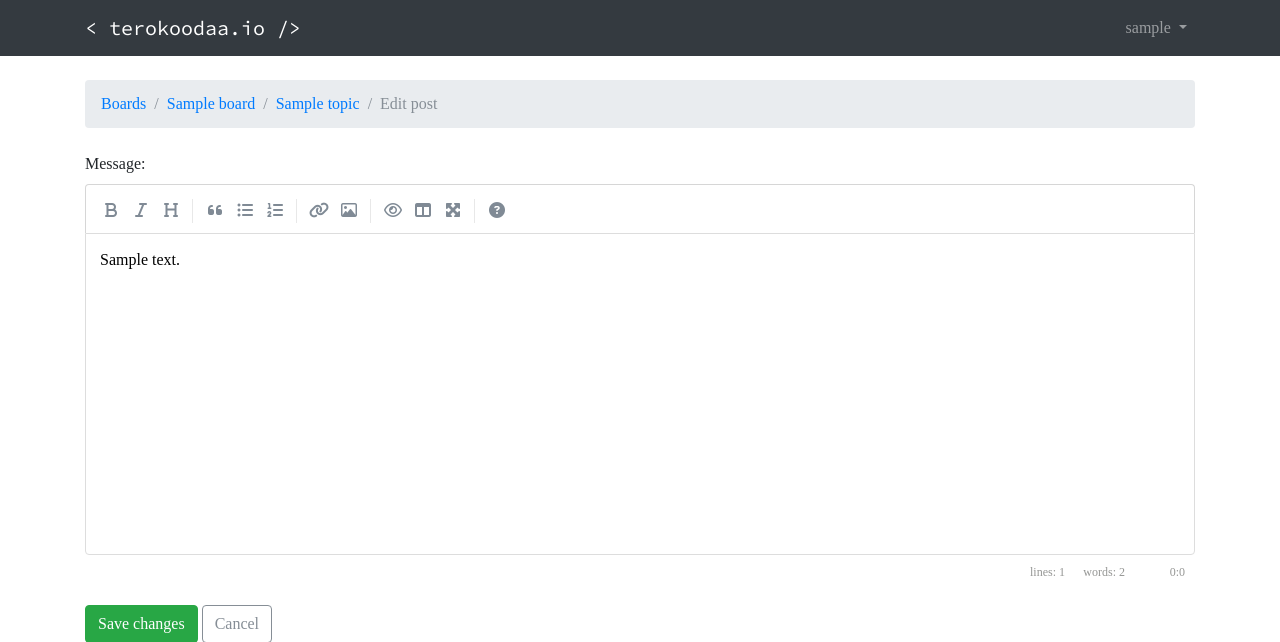
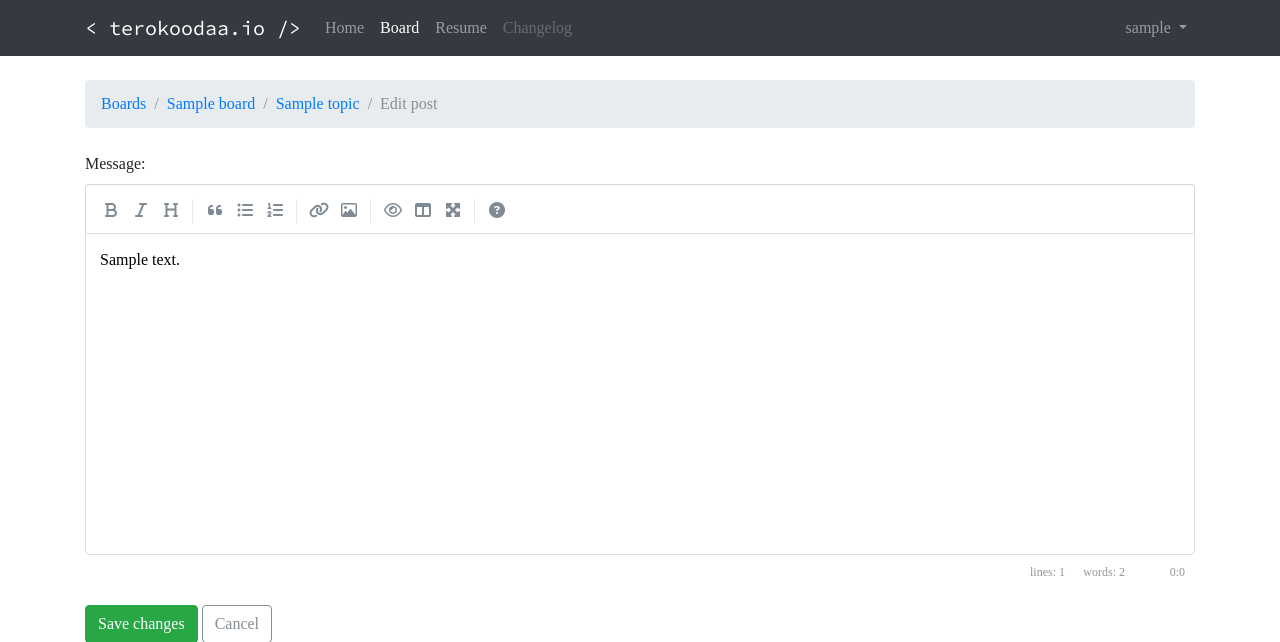
Before and after one commit to jaakkolantero/terokoodaa.io, a Django app: page /board/1/topics/1/posts/1/edit/ in a window 1280 px wide. Shown: the top 642 px of the page. Run offline with Django 3.2, Linux system fonts and the light colour scheme; a user stored in the database is signed in; tables that the repository leaves empty hold one stand-in row (values such as "Sample post"); some libraries are stand-ins or nearby versions.

Commit message:
Add active navigation link feature

```diff
--- a/boards/templates/boards/edit_post.html
+++ b/boards/templates/boards/edit_post.html
@@ -18,7 +18,7 @@
 {% block breadcrumb %}
   <li class="breadcrumb-item"><a href="{% url 'board_home' %}">Boards</a></li>
   <li class="breadcrumb-item"><a href="{% url 'board_topics' post.topic.board.pk %}">{{ post.topic.board.name }}</a></li>
-  <li class="breadcrumb-item"><a href="{% url 'topic_posts' post.topic.board.pk post.topic.pk %}">{{ post.topic.subject }}</a></li>
+  <li class="breadcrumb-item"><a href="{% url 'board_topic_posts' post.topic.board.pk post.topic.pk %}">{{ post.topic.subject }}</a></li>
   <li class="breadcrumb-item active">Edit post</li>
 {% endblock %}
 
@@ -27,6 +27,6 @@
     {% csrf_token %}
     {% include 'includes/form.html' %}
     <button type="submit" class="btn btn-success">Save changes</button>
-    <a href="{% url 'topic_posts' post.topic.board.pk post.topic.pk %}" class="btn btn-outline-secondary" role="button">Cancel</a>
+    <a href="{% url 'board_topic_posts' post.topic.board.pk post.topic.pk %}" class="btn btn-outline-secondary" role="button">Cancel</a>
   </form>
 {% endblock %}
--- a/boards/templates/boards/home.html
+++ b/boards/templates/boards/home.html
@@ -34,7 +34,7 @@
             {% with post=board.get_last_post %}
             {% if post %}
               <small>
-                <a href="{% url 'topic_posts' board.pk post.topic.pk %}">
+                <a href="{% url 'board_topic_posts' board.pk post.topic.pk %}">
                   By {{ post.created_by.username }} at {{ post.created_at|naturaltime }}
                 </a>
               </small>
--- a/boards/templates/boards/reply_topic.html
+++ b/boards/templates/boards/reply_topic.html
@@ -18,7 +18,7 @@
 {% block breadcrumb %}
   <li class="breadcrumb-item"><a href="{% url 'board_home' %}">Board</a></li>
   <li class="breadcrumb-item"><a href="{% url 'board_topics' topic.board.pk %}">{{ topic.board.name }}</a></li>
-  <li class="breadcrumb-item"><a href="{% url 'topic_posts' topic.board.pk topic.pk %}">{{ topic.subject }}</a></li>
+  <li class="breadcrumb-item"><a href="{% url 'board_topic_posts' topic.board.pk topic.pk %}">{{ topic.subject }}</a></li>
   <li class="breadcrumb-item active">Post a reply</li>
 {% endblock %}
 
--- a/boards/templates/boards/topic_posts.html
+++ b/boards/templates/boards/topic_posts.html
@@ -15,7 +15,7 @@
 {% block content %}
 
   <div class="mb-4">
-     <a href="{% url 'reply_topic' topic.board.pk topic.pk %}" class="btn btn-primary" role="button">Reply</a>
+     <a href="{% url 'board_reply_topic' topic.board.pk topic.pk %}" class="btn btn-primary" role="button">Reply</a>
   </div>
 
   {% for post in posts %}
@@ -41,7 +41,7 @@
             {{ post.get_message_as_markdown }}
             {% if post.created_by == user %}
               <div class="mt-3">
-                <a href="{% url 'edit_post' post.topic.board.pk post.topic.pk post.pk %}"
+                <a href="{% url 'board_edit_post' post.topic.board.pk post.topic.pk post.pk %}"
                    class="btn btn-primary btn-sm"
                    role="button">Edit</a>
               </div>
--- a/boards/templates/boards/topics.html
+++ b/boards/templates/boards/topics.html
@@ -14,7 +14,7 @@
 
 {% block content %}
   <div class="mb-4">
-    <a href="{% url 'new_topic' board.pk %}" class="btn btn-primary">New topic</a>
+    <a href="{% url 'board_new_topic' board.pk %}" class="btn btn-primary">New topic</a>
   </div>
 
   <table class="table table-striped mb-4">
@@ -29,7 +29,7 @@
       </thead>
       <tbody>
         {% for topic in topics %}
-          {% url 'topic_posts' board.pk topic.pk as topic_url %}
+          {% url 'board_topic_posts' board.pk topic.pk as topic_url %}
           <tr>
             <td>
               <p class="mb-0">
--- a/boards/views.py
+++ b/boards/views.py
@@ -60,7 +60,7 @@ class PostListView(ListView):
 
 
 @login_required
-def new_topic(request, pk):
+def board_new_topic(request, pk):
     board = get_object_or_404(Board, pk=pk)
     if request.method == 'POST':
         form = NewTopicForm(request.POST)
@@ -74,14 +74,14 @@ def new_topic(request, pk):
                 topic=topic,
                 created_by=request.user
             )
-            return redirect('topic_posts', pk=pk, topic_pk=topic.pk)
+            return redirect('board_topic_posts', pk=pk, topic_pk=topic.pk)
     else:
         form = NewTopicForm()
     return render(request, 'boards/new_topic.html', {'board': board, 'form': form})
 
 
 @login_required
-def reply_topic(request, pk, topic_pk):
+def board_reply_topic(request, pk, topic_pk):
     topic = get_object_or_404(Topic, board__pk=pk, pk=topic_pk)
     if request.method == 'POST':
         form = PostForm(request.POST)
@@ -94,7 +94,7 @@ def reply_topic(request, pk, topic_pk):
             topic.last_updated = timezone.now()
             topic.save()
 
-            topic_url = reverse('topic_posts', kwargs={'pk': pk, 'topic_pk': topic_pk})
+            topic_url = reverse('board_topic_posts', kwargs={'pk': pk, 'topic_pk': topic_pk})
             topic_post_url = '{url}?page={page}#{id}'.format(
                 url=topic_url,
                 id=post.pk,
@@ -124,4 +124,4 @@ class PostUpdateView(UpdateView):
         post.updated_by = self.request.user
         post.updated_at = timezone.now()
         post.save()
-        return redirect('topic_posts', pk=post.topic.board.pk, topic_pk=post.topic.pk)
+        return redirect('board_topic_posts', pk=post.topic.board.pk, topic_pk=post.topic.pk)
--- a/resume/urls.py
+++ b/resume/urls.py
@@ -3,6 +3,5 @@ from django.conf.urls import url
 from . import views
 
 urlpatterns = [
-    url(r'^$', views.index, name='index'),
-    url(r'^(?P<pk>\d+)/$', views.resume_view, name='resume_view'),
+    url(r'^$', views.index, name='resume_home'),
 ]
--- a/templates/base.html
+++ b/templates/base.html
@@ -1,4 +1,6 @@
-{% load static %}<!DOCTYPE html>
+{% load static %}
+{% load upto %}
+<!DOCTYPE html>
 <html>
   <head>
     <meta charset="utf-8">
@@ -18,6 +20,20 @@
           <span class="navbar-toggler-icon"></span>
         </button>
         <div class="collapse navbar-collapse" id="mainMenu">
+        <ul class="navbar-nav mr-auto">
+          <li class="nav-item {% if request.resolver_match.url_name == 'home' %}active{% endif %}">
+            <a class="nav-link " href="#">Home <span class="sr-only">(current)</span></a>
+          </li>
+          <li class="nav-item {% if request.resolver_match.url_name|upto:'_' == 'board' %}active{% endif %}">
+            <a class="nav-link" href="{% url 'board_home' %}">Board</a>
+          </li>
+          <li class="nav-item {% if request.resolver_match.url_name == 'resume_home' %}active{% endif %}">
+            <a class="nav-link" href="{% url 'resume_home' %}">Resume</a>
+          </li>
+          <li class="nav-item">
+            <a class="nav-link disabled" href="#">Changelog</a>
+          </li>
+        </ul>
           {% if user.is_authenticated %}
         <ul class="navbar-nav ml-auto">
           <li class="nav-item dropdown">
--- a/terokoodaa/urls.py
+++ b/terokoodaa/urls.py
@@ -56,11 +56,11 @@ urlpatterns = [
 
     url(r'^board/$', board_views.BoardListView.as_view(), name='board_home'),
     url(r'^board/(?P<pk>\d+)/$', board_views.TopicListView.as_view(), name='board_topics'),
-    url(r'^board/(?P<pk>\d+)/new/$', board_views.new_topic, name='new_topic'),
-    url(r'^board/(?P<pk>\d+)/topics/(?P<topic_pk>\d+)/$', board_views.PostListView.as_view(), name='topic_posts'),
-    url(r'^board/(?P<pk>\d+)/topics/(?P<topic_pk>\d+)/reply/$', board_views.reply_topic, name='reply_topic'),
+    url(r'^board/(?P<pk>\d+)/new/$', board_views.board_new_topic, name='board_new_topic'),
+    url(r'^board/(?P<pk>\d+)/topics/(?P<topic_pk>\d+)/$', board_views.PostListView.as_view(), name='board_topic_posts'),
+    url(r'^board/(?P<pk>\d+)/topics/(?P<topic_pk>\d+)/reply/$', board_views.board_reply_topic, name='board_reply_topic'),
     url(r'^board/(?P<pk>\d+)/topics/(?P<topic_pk>\d+)/posts/(?P<post_pk>\d+)/edit/$',
-        board_views.PostUpdateView.as_view(), name='edit_post'),
+        board_views.PostUpdateView.as_view(), name='board_edit_post'),
 ]
 
 if settings.DEBUG:
```
Also changed, not shown: boards/tests/test_view_board_topics.py (+2 -2 lines), boards/tests/test_view_edit_post.py (+4 -4 lines), boards/tests/test_view_new_topic.py (+19 -19 lines), boards/tests/test_view_reply_topic.py (+8 -8 lines), boards/tests/test_view_topic_posts.py (+1 -1 lines).
